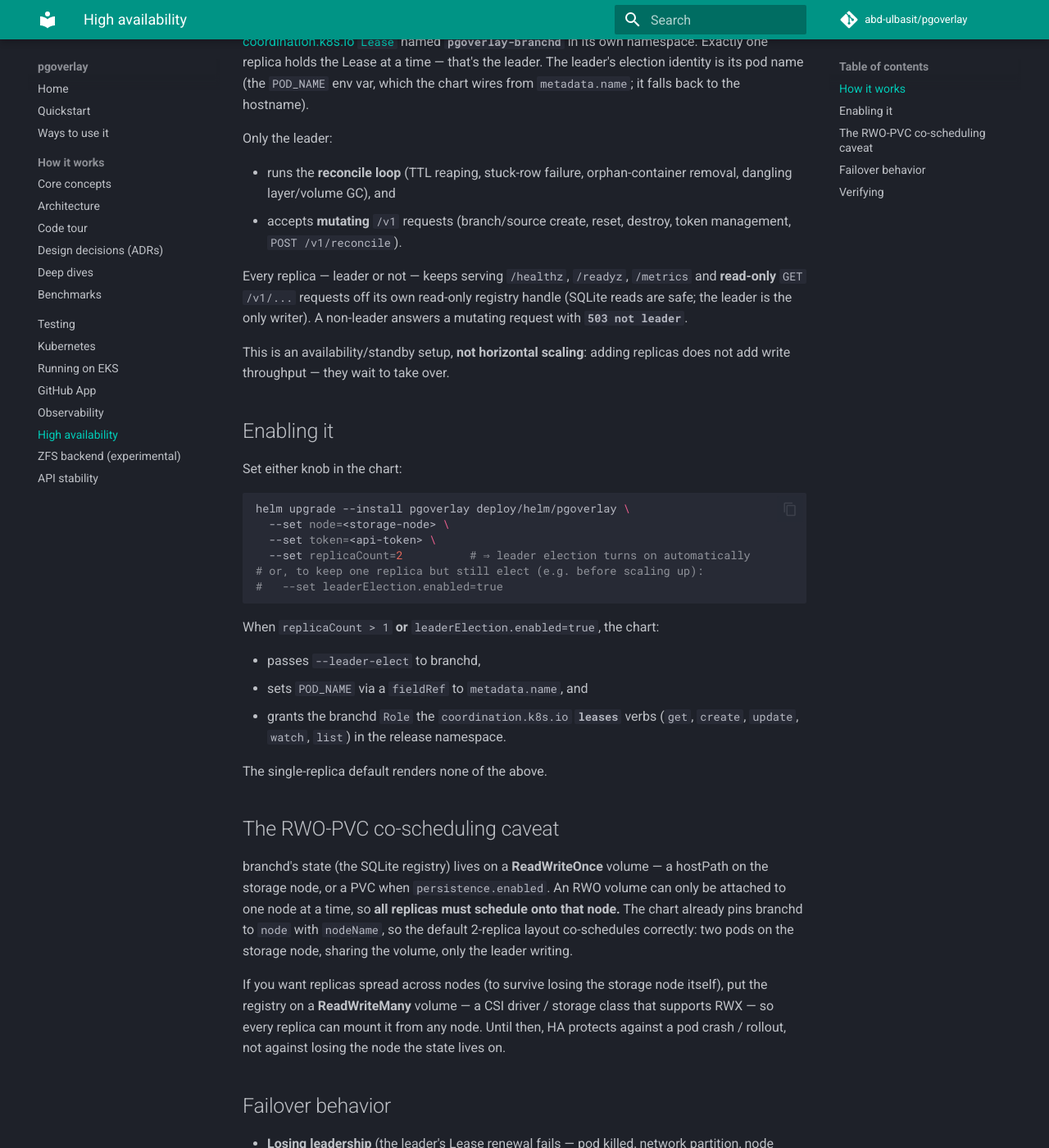
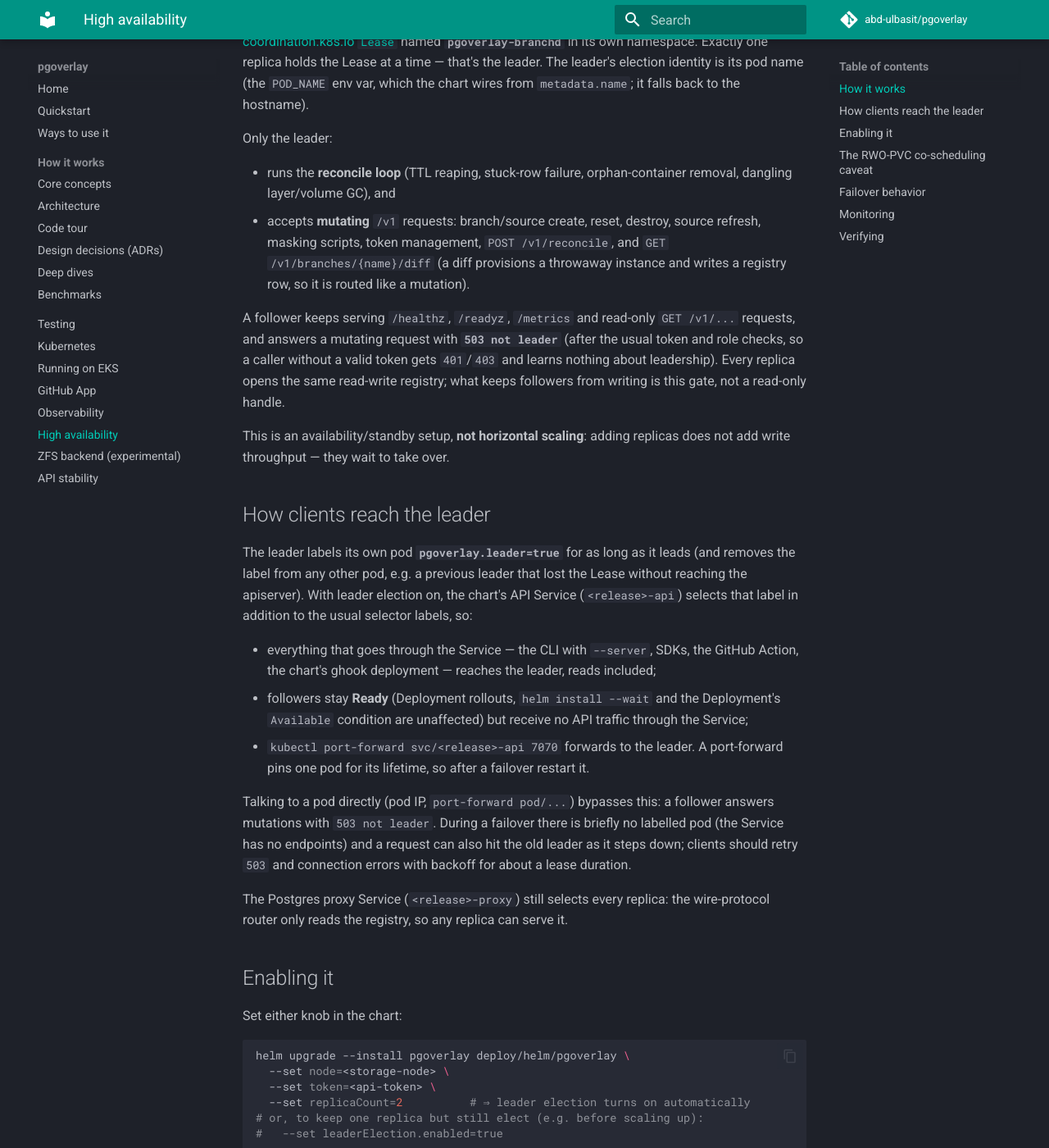
Before and after one commit to abd-ulbasit/pgoverlay, an MkDocs documentation site: the page built from docs/ha.md, in a window 1280 px wide and 1400 px high, scrolled down 428 px. Shown: the whole window at 82% size. Built offline with MkDocs 1.6.1 and Material for MkDocs 9.7.7, drawn with Linux system fonts in a browser that asks for light colours; comment, search, counter and statistics services are not loaded; some of the changed text lies outside the part shown.

Commit message:
docs(ha): explain how clients reach the leader and what failover guarantees
docs/ha.md said followers serve reads "off their own read-only registry
handle" (there is no such handle; the API gate is the only guard), never
said how a client finds the leader, and claimed the old leader "stops
writing promptly" although its in-flight sagas kept running.

It now covers the leader pod label and the API Service selector, direct pod
access and retry advice, the pods/patch RBAC, diff being leader-only, auth
before the leader gate, cancellation of in-flight mutations on demotion,
the graceful drain before the Lease is released, and the pgoverlay_leader
metrics with suggested alerts.

Co-Authored-By: Claude Opus 5.5 <noreply@anthropic.com>

````diff
--- a/docs/ha.md
+++ b/docs/ha.md
@@ -21,16 +21,46 @@ Only the leader:
 
 - runs the **reconcile loop** (TTL reaping, stuck-row failure, orphan-container
   removal, dangling layer/volume GC), and
-- accepts **mutating** `/v1` requests (branch/source create, reset, destroy,
-  token management, `POST /v1/reconcile`).
+- accepts **mutating** `/v1` requests: branch/source create, reset, destroy,
+  source refresh, masking scripts, token management, `POST /v1/reconcile`, and
+  `GET /v1/branches/{name}/diff` (a diff provisions a throwaway instance and
+  writes a registry row, so it is routed like a mutation).
 
-Every replica — leader or not — keeps serving `/healthz`, `/readyz`, `/metrics`
-and **read-only** `GET /v1/...` requests off its own read-only registry handle
-(SQLite reads are safe; the leader is the only writer). A non-leader answers a
-mutating request with **`503 not leader`**.
+A follower keeps serving `/healthz`, `/readyz`, `/metrics` and read-only
+`GET /v1/...` requests, and answers a mutating request with **`503 not leader`**
+(after the usual token and role checks, so a caller without a valid token gets
+`401`/`403` and learns nothing about leadership). Every replica opens the same
+read-write registry; what keeps followers from writing is this gate, not a
+read-only handle.
 
 This is an availability/standby setup, **not horizontal scaling**: adding
 replicas does not add write throughput — they wait to take over.
+
+## How clients reach the leader
+
+The leader labels its own pod **`pgoverlay.leader=true`** for as long as it
+leads (and removes the label from any other pod, e.g. a previous leader that
+lost the Lease without reaching the apiserver). With leader election on, the
+chart's API Service (`<release>-api`) selects that label in addition to the
+usual selector labels, so:
+
+- everything that goes through the Service — the CLI with `--server`, SDKs,
+  the GitHub Action, the chart's ghook deployment — reaches the leader, reads
+  included;
+- followers stay **Ready** (Deployment rollouts, `helm install --wait` and the
+  Deployment's `Available` condition are unaffected) but receive no API
+  traffic through the Service;
+- `kubectl port-forward svc/<release>-api 7070` forwards to the leader. A
+  port-forward pins one pod for its lifetime, so after a failover restart it.
+
+Talking to a pod directly (pod IP, `port-forward pod/...`) bypasses this: a
+follower answers mutations with `503 not leader`. During a failover there is
+briefly no labelled pod (the Service has no endpoints) and a request can also
+hit the old leader as it steps down; clients should retry `503` and connection
+errors with backoff for about a lease duration.
+
+The Postgres proxy Service (`<release>-proxy`) still selects every replica:
+the wire-protocol router only reads the registry, so any replica can serve it.
 
 ## Enabling it
 
@@ -48,11 +78,18 @@ helm upgrade --install pgoverlay deploy/helm/pgoverlay \
 When `replicaCount > 1` **or** `leaderElection.enabled=true`, the chart:
 
 - passes `--leader-elect` to branchd,
-- sets `POD_NAME` via a `fieldRef` to `metadata.name`, and
+- sets `POD_NAME` via a `fieldRef` to `metadata.name`,
 - grants the branchd `Role` the `coordination.k8s.io` **`leases`** verbs
-  (`get`, `create`, `update`, `watch`, `list`) in the release namespace.
+  (`get`, `create`, `update`, `watch`, `list`) and **`patch`** on `pods` (for
+  the leader label) in the release namespace, and
+- adds `pgoverlay.leader: "true"` to the API Service's selector.
 
 The single-replica default renders none of the above.
+
+Running branchd with `--leader-elect` outside the chart: set `POD_NAME` to the
+pod's name to get the leader label (without it branchd logs that it is not
+labelling, and you have to route API traffic to the Lease holder yourself),
+and select `pgoverlay.leader=true` in whatever Service fronts the API.
 
 ## The RWO-PVC co-scheduling caveat
 
@@ -71,29 +108,65 @@ state lives on.
 
 ## Failover behavior
 
-- **Losing leadership** (the leader's Lease renewal fails — pod killed, network
-  partition, node pressure): the old leader cancels its reconcile loop and flips
-  its mutating gate closed within the Lease's renew deadline, so it stops writing
-  promptly.
+- **Losing leadership** (the leader's Lease renewal fails — network
+  partition, apiserver trouble, node pressure): within the Lease's renew
+  deadline the old leader closes its mutating gate, cancels its reconcile loop
+  and **cancels every mutation it still has in flight**. Those sagas run their
+  compensations (a half-created branch is rolled back and marked `failed`) and
+  their callers get a `503` saying leadership moved, which they can retry
+  against the new leader. It then removes its leader label. It does not keep
+  writing next to the new leader.
 - **Gaining leadership**: a standby that acquires the Lease opens its mutating
-  gate and immediately runs one reconcile pass, converging any drift that
-  accumulated during the gap before resuming the normal ticker.
-- On a graceful shutdown the leader **releases** the Lease (`ReleaseOnCancel`),
-  so a peer takes over without waiting for the full lease to expire.
+  gate, labels its pod (the API Service switches to it) and immediately runs
+  one reconcile pass, converging any drift that accumulated during the gap
+  before resuming the normal ticker.
+- **Graceful shutdown** (rollout, `kubectl delete pod`): branchd stops
+  accepting connections and new mutations and gives in-flight requests up to
+  `--shutdown-timeout` (chart value `shutdownTimeout`, default 60s) to finish;
+  sagas still running after that are cancelled and rolled back. Only then does
+  the leader **release** the Lease (`ReleaseOnCancel`), so a peer takes over
+  without waiting for the Lease to expire, but never while the old leader is
+  still finishing work. The chart sets `terminationGracePeriodSeconds` to
+  `shutdownTimeout + 30` so the kubelet does not kill branchd mid-drain.
+- **Crash** (no graceful shutdown): the Lease expires after its duration and a
+  standby takes over; rows the crashed leader left in `creating`/`resetting`
+  are failed by the reconcile loop after `--stuck-timeout`.
 
 The default lease timings are a 15s lease duration, a 10s renew deadline and a
 2s retry period, so a new leader is typically serving writes within ~15s of the
-old one going away.
+old one dying (sooner after a graceful shutdown).
+
+## Monitoring
+
+Every replica exports `pgoverlay_leader` (1 on the leader, 0 on followers; 1
+without `--leader-elect`) and `pgoverlay_leader_transitions_total`. Useful
+alerts:
+
+```promql
+# nobody can take the Lease (e.g. leases RBAC missing): every write is refused
+max(pgoverlay_leader) == 0          # for: 1m
+# leadership flapping
+increase(pgoverlay_leader_transitions_total[15m]) > 4
+```
+
+Each replica also logs a warning once a minute while no replica holds a live
+Lease or it cannot read the Lease at all.
 
 ## Verifying
 
 ```bash
-# who holds the Lease right now
+# who holds the Lease right now, and which pod carries the leader label
 kubectl -n <ns> get lease pgoverlay-branchd -o jsonpath='{.spec.holderIdentity}'
+kubectl -n <ns> get pods -l pgoverlay.leader=true
 
-# a follower 503s mutations but still serves reads + probes
+# the API Service's only endpoint is the leader
+kubectl -n <ns> get endpointslices -l kubernetes.io/service-name=<release>-api \
+  -o jsonpath='{.items[*].endpoints[*].targetRef.name}'
+
+# a follower serves probes and reads, and 503s authorized mutations
 curl -s -o /dev/null -w '%{http_code}\n' http://<follower>:7070/healthz   # 200
-curl -s -X POST http://<follower>:7070/v1/branches ...                    # 503 not leader
+curl -s -X POST -H "Authorization: Bearer $TOKEN" \
+  http://<follower>:7070/v1/branches -d '{"name":"x","source":"main"}'    # 503 not leader
 ```
 
 [lease]: https://kubernetes.io/docs/concepts/architecture/leases/
````
